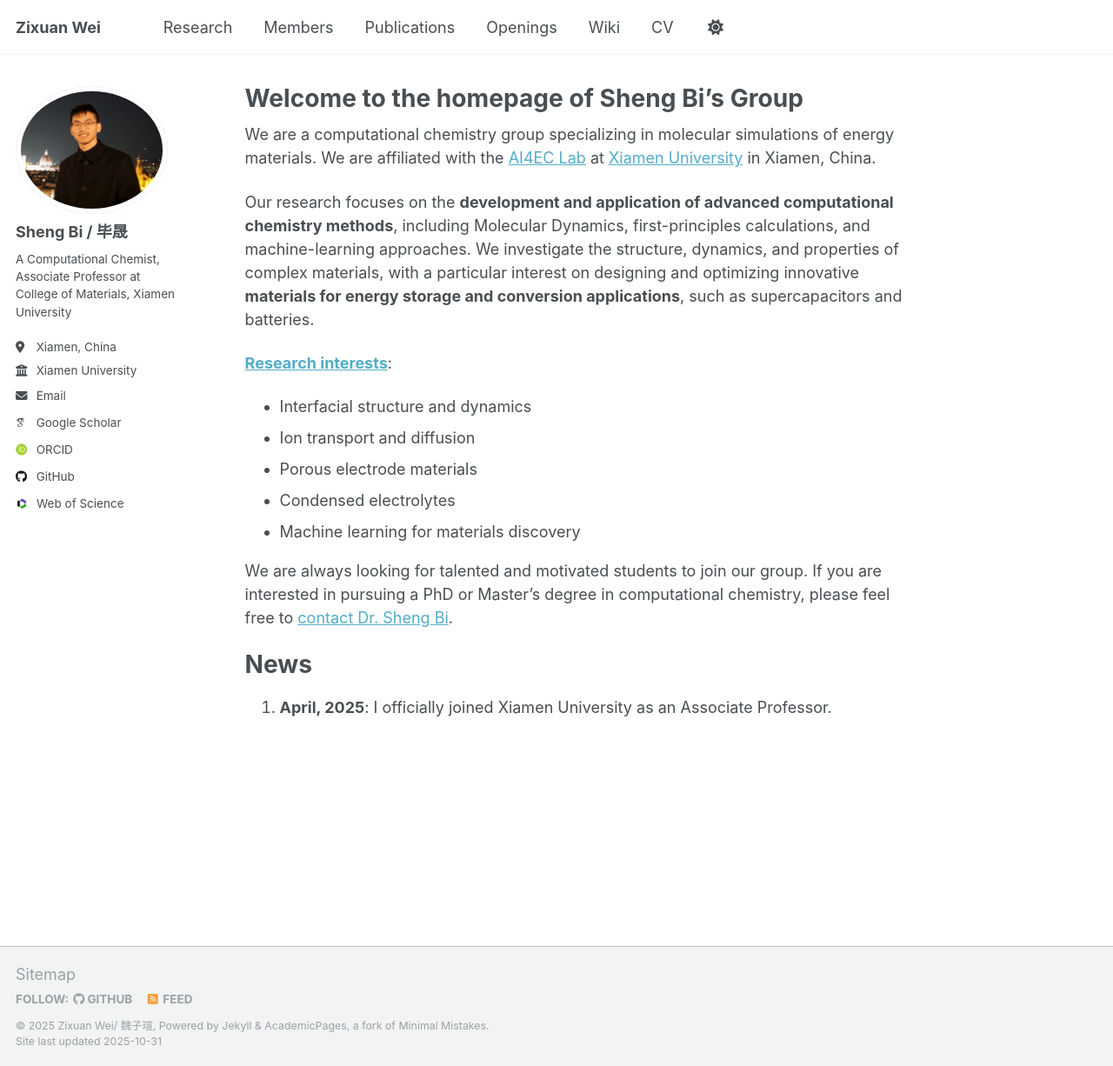
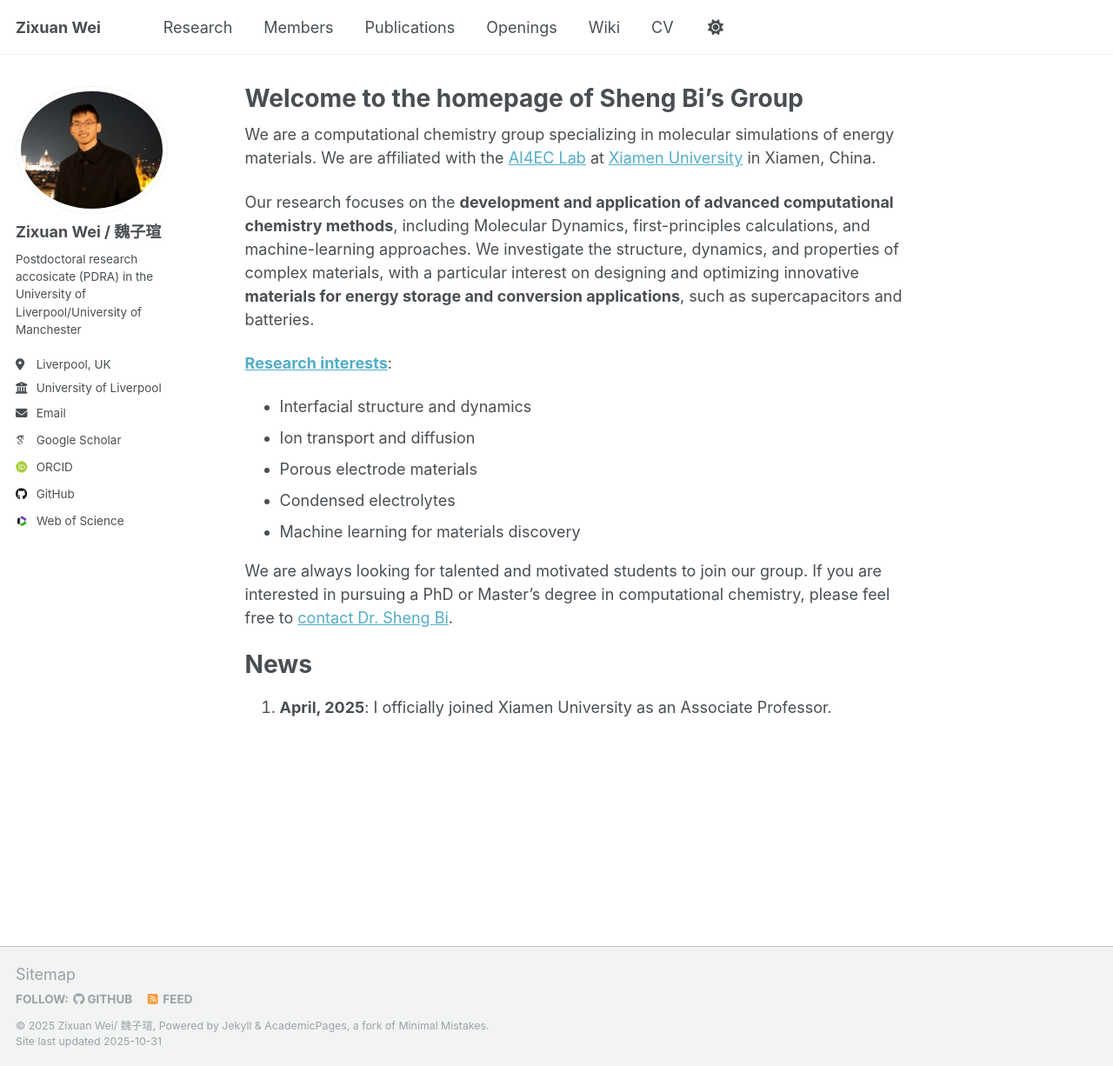
Before and after one commit to Zixuan-Wei/Zixuan-Wei.github.io, a Jekyll site: the page built from _pages/about.md, in a window 1280 px wide and 1226 px high. Shown: the whole window at 87% size. Built offline with Jekyll 4.4.1, drawn with Linux system fonts in a browser that asks for light colours; some web fonts are replaced.

Commit message:
Update _config.yml

```diff
--- a/_config.yml
+++ b/_config.yml
@@ -23,13 +23,13 @@
 author:
   # Biographic information
   avatar           : "profile.png"
-  name             : "Sheng Bi / 毕晟" # Name to display in the sidebar
+  name             : "Zixuan Wei / 魏子瑄" # Name to display in the sidebar
   pronouns         : # example: "she/her"
-  bio              : "A Computational Chemist, Associate Professor at College of Materials, Xiamen University"
-  location         : "Xiamen, China" # Location to display in the sidebar
-  employer         : "Xiamen University" # Employer to display in the sidebar
+  bio              : "Postdoctoral research accosicate (PDRA) in the University of Liverpool/University of Manchester"
+  location         : "Liverpool, UK" # Location to display in the sidebar
+  employer         : "University of Liverpool" # Employer to display in the sidebar
   uri              : # URL
-  email            : "sheng.bi@xmu.edu.cn"
+  email            : "2734113253@qq.com"
 
   # Academic websites
   academia         : # URL
```
